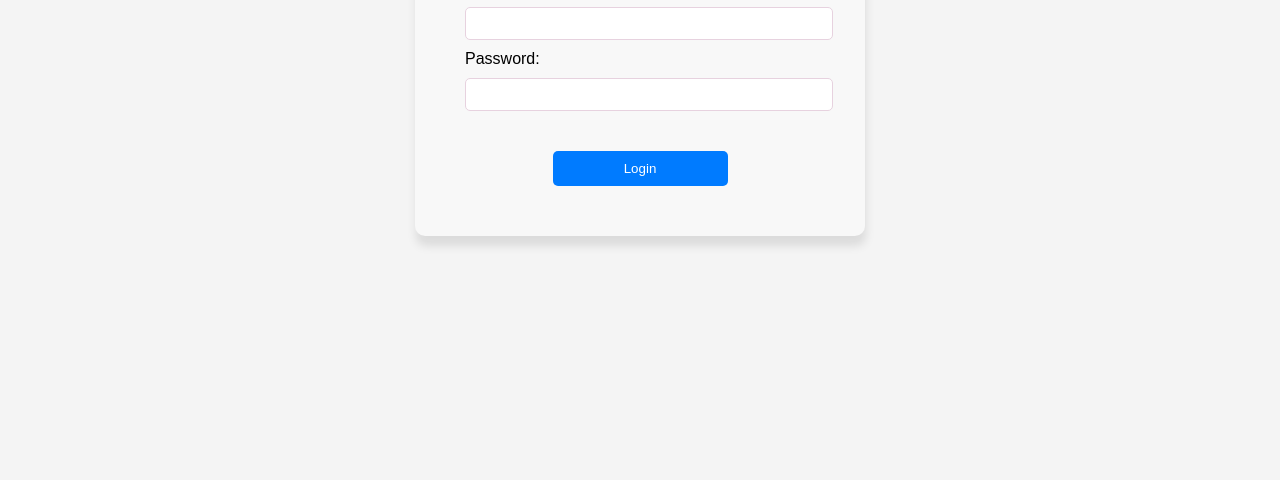
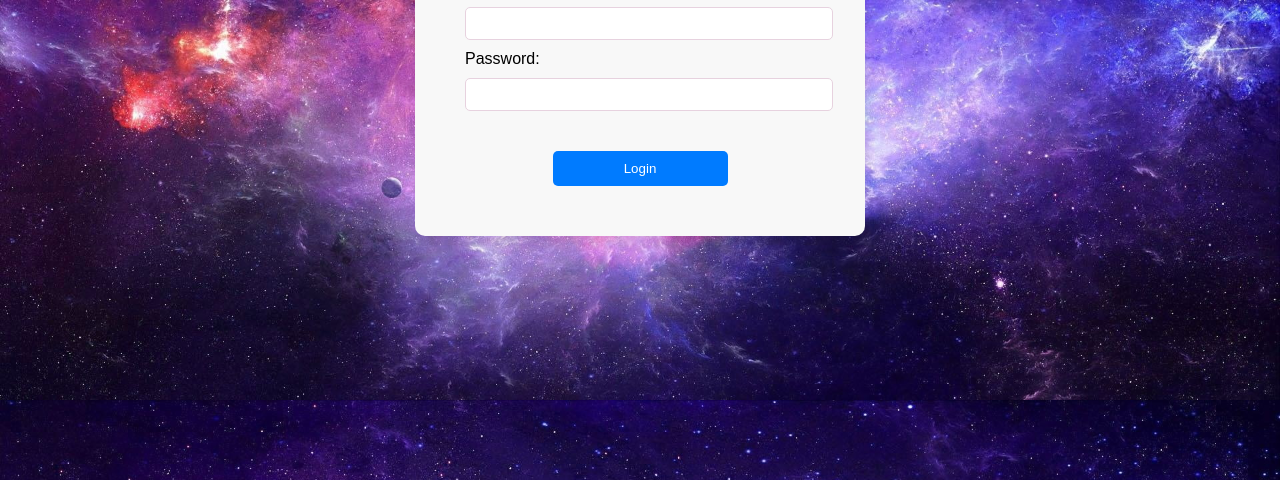
Before and after one commit to monstyne/propagator1, a plain HTML site: page login.html in a window 1280 px wide. Shown: the part 320-800 px from the top of the page. Drawn offline with Linux system fonts and the light colour scheme; the site is published under a folder, as on GitHub Pages, so addresses that start at the root find nothing.

Commit message:
Update loginc.css

```diff
--- a/loginc.css
+++ b/loginc.css
@@ -1,7 +1,7 @@
 
 body {
     font-family: Arial, sans-serif;
-    background-image: url("/wallpaperflare.com_wallpaper.jpg");
+    background-image: url("./wallpaperflare.com_wallpaper.jpg");
     background-size: cover;
     background-color: #f4f4f4;
   }
```
